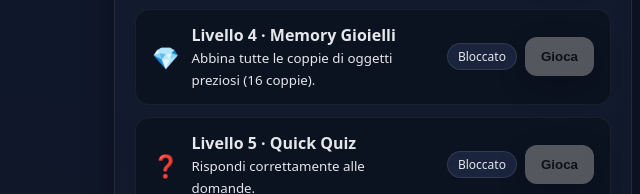
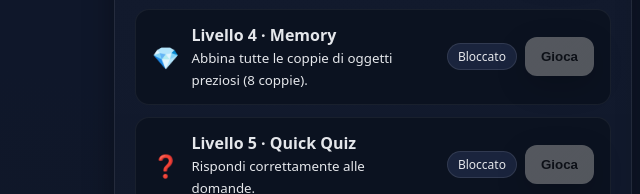
Before and after one commit to testairolanje-source/primo_rep, a plain HTML site: page index.html in a window 1280 px wide. Shown: the part 461-655 px from the top of the page, 0-640 px from the left. Drawn offline with Linux system fonts and the light colour scheme.

Commit message:
Update index.html

```diff
--- a/index.html
+++ b/index.html
@@ -128,7 +128,7 @@
       { id: 'snake', name: 'Livello 1 · Snake Diamanti', desc: 'Mangia i diamanti fino a lunghezza 30.', icon: '🐍', run: gameSnake },
       { id: 'simon', name: 'Livello 2 · Simon 5', desc: 'Ripeti la sequenza di 5 lampeggi.', icon: '🧠', run: gameSimon },
       { id: 'reflex', name: 'Livello 3 · Reflex Rush', desc: 'Reagisci al segnale in meno di 400ms, 3 volte (max 10 tentativi).', icon: '⚡', run: gameReflex },
-      { id: 'pairs', name: 'Livello 4 · Memory Gioielli', desc: 'Abbina tutte le coppie di oggetti preziosi (16 coppie).', icon: '💎', run: gamePairs },
+      { id: 'pairs', name: 'Livello 4 · Memory', desc: 'Abbina tutte le coppie di oggetti preziosi (8 coppie).', icon: '💎', run: gamePairs },
       { id: 'quiz',  name: 'Livello 5 · Quick Quiz', desc: 'Rispondi correttamente alle domande.', icon: '❓', run: gameQuiz },
     ];
 
```
